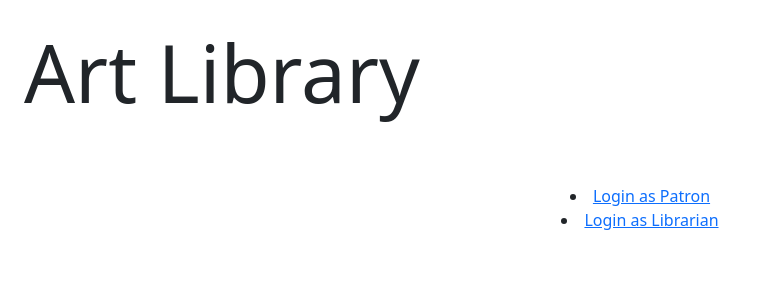
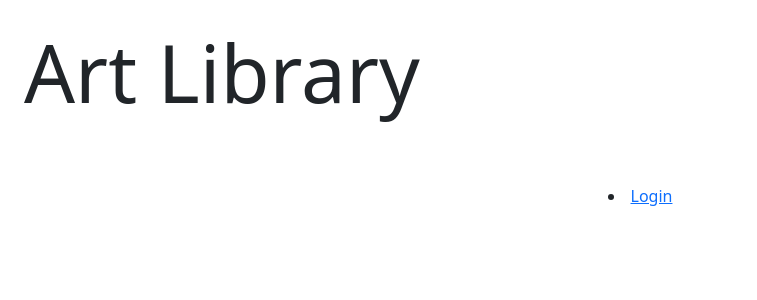
Before and after one commit to afiap333/art-library-afia, a Django app: page / in a window 1280 px wide. Shown: the top 300 px of the page, without its empty margins (0-757 px from the left). Run offline with Django 5.2, Linux system fonts and the light colour scheme; some libraries are stand-ins or nearby versions.

Commit message:
debugged librarian page

```diff
--- a/artlibrary/templates/artlibrary/index.html
+++ b/artlibrary/templates/artlibrary/index.html
@@ -13,10 +13,7 @@
     <p class="display-1 p-4">Art Library</p>
     <div class="container p-4 text-center">
         <li>
-            <a href="{% url 'store_user_role' %}">Login as Patron</a>
-        </li>
-        <li>
-            <a href="{% url 'store_user_role' %}">Login as Librarian</a>
+            <a href="{% url 'store_user_role' %}">Login</a>
         </li>
     </div>
     <script src="{% static 'js/bootstrap.js' %}"></script>
--- a/artlibrary/views.py
+++ b/artlibrary/views.py
@@ -14,10 +14,12 @@ def store_user_role(request):
     return redirect('account_login')
 @login_required
 def login_redirect(request):
-   role=request.session.get("user_role","patron")
-   if role=='librarian':
+    role = getattr(request.user, 'user_role', 'patron')
+    user = request.user
+    print(f"User: {user}, Requested Role: {role}, Actual Role: {getattr(user, 'user_role', 'None')}")
+    if role=='librarian':
        return redirect("librarian_page")
-   return redirect('patron_page')
+    return redirect('patron_page')
 
 def librarian_page(request):
     add_item_form = AddArtSupplyForm()
```
Also changed, not shown: db.sqlite3.
